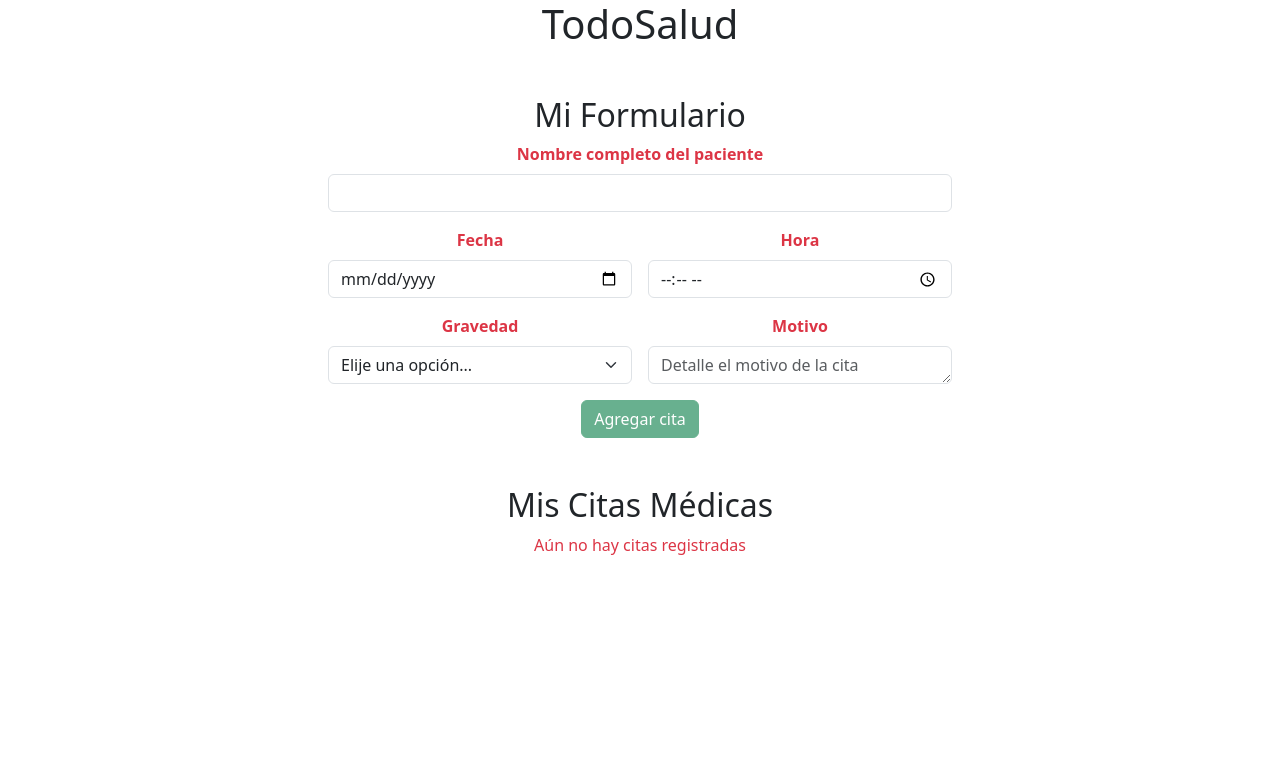
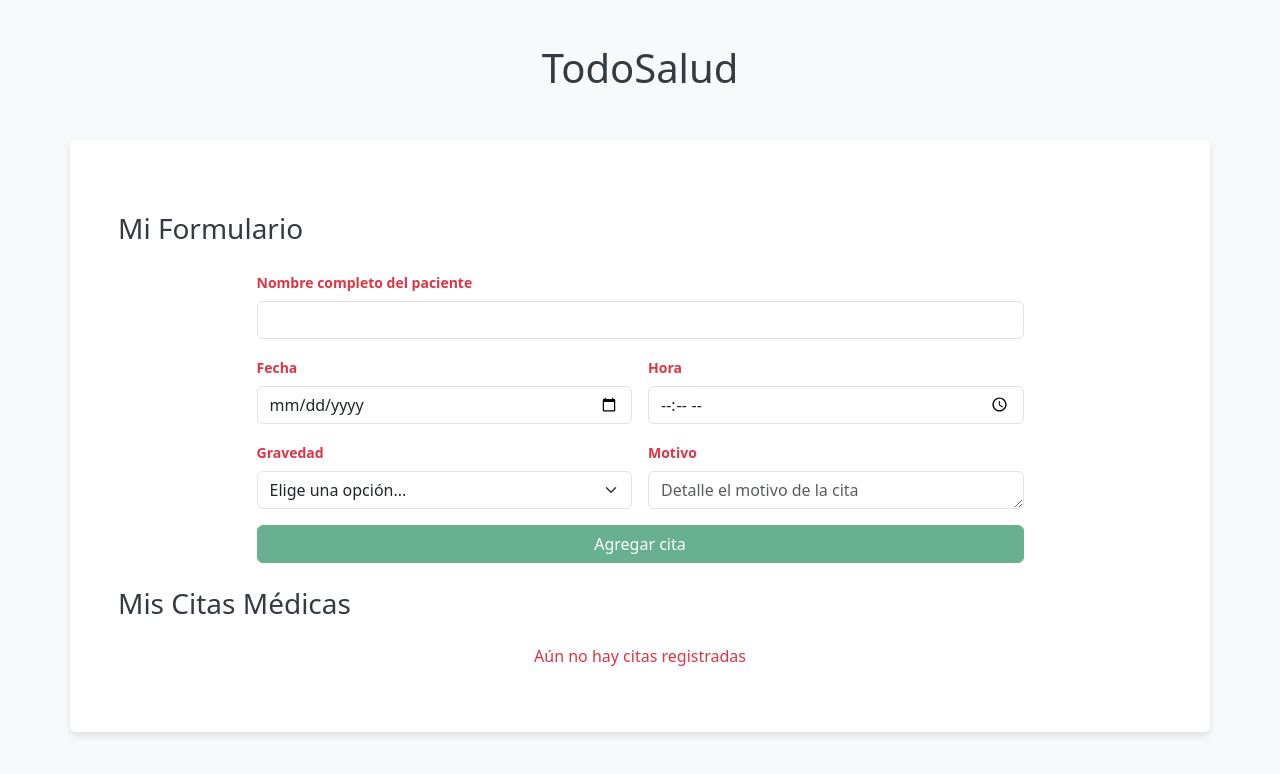
Before and after one commit to michelanyelo/agendarCitaMedicaVue-DL, a Vue app: page / in a window 1280 px wide. Shown: the top 774 px of the page. Built offline with nearby package versions, Linux system fonts and the light colour scheme.

Commit message:
M6D8 desafio: Updated App.vue, main.css, CitasMedicas.vue, FormCita.vue, and ListCita.vue with various styling and layout changes, including adding Bootstrap classes, modifying font sizes and colors, and adjusting padding and margins.

```diff
--- a/src/App.vue
+++ b/src/App.vue
@@ -3,9 +3,16 @@ import CitasMedicas from './components/CitasMedicas.vue'
 </script>
 
 <template>
-  <link rel="stylesheet" href="https://cdn.jsdelivr.net/npm/bootstrap-icons@1.11.3/font/bootstrap-icons.min.css">
-  <h1>TodoSalud</h1>
-  <CitasMedicas />
+  <div class="app">
+    <link rel="stylesheet" href="https://cdn.jsdelivr.net/npm/bootstrap-icons@1.11.3/font/bootstrap-icons.min.css">
+    <h1 class="text-center mt-4 mb-5">TodoSalud</h1>
+    <CitasMedicas />
+  </div>
 </template>
 
-<style scoped></style>
+<style scoped>
+h1 {
+  font-size: 2.5rem;
+  color: #343a40;
+}
+</style>
--- a/src/assets/main.css
+++ b/src/assets/main.css
@@ -1,5 +1,7 @@
 @import './base.css';
 
 #app {
-  text-align: center;
+  background: #f8f9fa;
+  min-height: 100vh;
+  padding: 20px;
 }
--- a/src/components/CitasMedicas.vue
+++ b/src/components/CitasMedicas.vue
@@ -1,8 +1,10 @@
 <template>
-    <!-- Formulario -->
-    <FormCita @submit-cita="agregarCita" />
-    <!-- Listado de Citas -->
-    <ListCita :listaCitas="citas" @eliminar-cita="eliminarCita" />
+    <div class="container py-5 px-5 rounded">
+        <!-- Formulario -->
+        <FormCita @submit-cita="agregarCita" />
+        <!-- Listado de Citas -->
+        <ListCita :listaCitas="citas" @eliminar-cita="eliminarCita" />
+    </div>
 </template>
 
 <script>
@@ -28,4 +30,9 @@ export default {
 };
 </script>
 
-<style scoped></style>
+<style scoped>
+.container {
+    background: #ffffff;
+    box-shadow: 0 4px 8px rgba(0, 0, 0, 0.1);
+}
+</style>
--- a/src/components/FormCita.vue
+++ b/src/components/FormCita.vue
@@ -1,10 +1,10 @@
 <template>
-    <h2 class="mt-5">Mi Formulario</h2>
-    <form class="row g-3 w-50 mx-auto" @submit.prevent="registrarCita">
+
+    <h2 class="my-4">Mi Formulario</h2>
+    <form class="row g-3 w-75 mx-auto" @submit.prevent="registrarCita">
         <div class="col-12">
             <label for="inputPaciente" class="form-label"
-                :class="{ 'text-danger fw-bold': !cita.paciente.trim() }">Nombre completo del
-                paciente</label>
+                :class="{ 'text-danger fw-bold': !cita.paciente.trim() }">Nombre completo del paciente</label>
             <input type="text" class="form-control" id="inputPaciente" v-model="cita.paciente">
         </div>
         <div class="col-md-6">
@@ -21,7 +21,7 @@
             <label for="inputGravedad" class="form-label"
                 :class="{ 'text-danger fw-bold': cita.gravedad <= 0 }">Gravedad</label>
             <select id="inputGravedad" class="form-select" v-model="cita.gravedad">
-                <option value="" disabled>Elije una opción...</option>
+                <option value="" disabled>Elige una opción...</option>
                 <option v-for="(nivel, idx) in nivelGravedad" :key="idx" :value="idx + 1">{{ nivel }}</option>
             </select>
         </div>
@@ -32,7 +32,7 @@
                 v-model="cita.motivo"></textarea>
         </div>
         <div class="col-12">
-            <button type="submit" class="btn btn-success" :disabled="!isFormValid">Agregar cita</button>
+            <button type="submit" class="btn btn-success w-100" :disabled="!isFormValid">Agregar cita</button>
         </div>
     </form>
 </template>
@@ -79,4 +79,16 @@ export default {
     },
 };
 </script>
-<style scoped></style>
+
+<style scoped>
+h2 {
+    font-size: 1.75rem;
+    color: #343a40;
+}
+
+
+.form-label {
+    font-size: 0.875rem;
+    color: #495057;
+}
+</style>
--- a/src/components/ListCita.vue
+++ b/src/components/ListCita.vue
@@ -1,25 +1,24 @@
 <template>
-    <div class="container">
-        <h2 class="mt-5">Mis Citas Médicas</h2>
-        <div class="row">
-            <div v-if="listaCitas.length > 0" class="row">
-                <div v-for="(cita, idx) in listaCitas" :key="idx" class="col-md-4 mb-3">
-                    <div class="card" :class="getCardClass(cita.gravedad)">
-                        <div class="card-body">
-                            <h5 class="card-title">Paciente: {{ cita.paciente }}</h5>
-                            <h6 class="card-subtitle text-muted">Fecha de Atención: {{ cita.fecha }}</h6>
-                            <p class="card-text m-0 p-0">Hora de Atención: {{ cita.horario }}</p>
-                            <p class="card-text m-0 p-0">Motivo de Consulta: {{ cita.motivo }}</p>
-                            <button class="btn btn-danger btn-sm mt-3" @click="confirmarEliminacion(cita.id)"
-                                aria-label="Eliminar cita">
-                                <i class="bi bi-trash"></i> Eliminar
-                            </button>
-                        </div>
+
+    <h2 class="my-4">Mis Citas Médicas</h2>
+    <div class="row">
+        <div v-if="listaCitas.length > 0" class="row">
+            <div v-for="(cita, idx) in listaCitas" :key="idx" class="col-md-4 mb-4">
+                <div class="card rounded" :class="getCardClass(cita.gravedad)">
+                    <div class="card-body">
+                        <h5 class="card-title">{{ cita.paciente }}</h5>
+                        <h6 class="card-subtitle mb-2 text-muted">Fecha: {{ cita.fecha }}</h6>
+                        <p class="card-text">Hora: {{ cita.horario }}</p>
+                        <p class="card-text">Motivo: {{ cita.motivo }}</p>
+                        <button class="btn btn-danger btn-sm mt-3" @click="enviarId(cita.id)"
+                            aria-label="Eliminar cita">
+                            <i class="bi bi-trash"></i> Eliminar
+                        </button>
                     </div>
                 </div>
             </div>
-            <p v-else class="text-danger">Aún no hay citas registradas</p>
         </div>
+        <p v-else class="text-danger text-center">Aún no hay citas registradas</p>
     </div>
 </template>
 
@@ -31,20 +30,43 @@ export default {
     },
     emits: ['eliminar-cita'],
     methods: {
-        confirmarEliminacion(id) {
-            if (confirm('¿Estás seguro de que quieres eliminar esta cita?')) {
-                this.$emit('eliminar-cita', id);
-            }
+        enviarId(id) {
+            this.$emit('eliminar-cita', id)
         },
         getCardClass(gravedad) {
-            return {
-                'bg-success bg-opacity-25': gravedad === 1,
-                'bg-warning bg-opacity-25': gravedad === 2,
-                'bg-danger bg-opacity-25': gravedad === 3
-            };
+            switch (gravedad) {
+                case 1: return 'bg-success bg-opacity-25';
+                case 2: return 'bg-warning bg-opacity-25';
+                case 3: return 'bg-danger bg-opacity-25';
+                default: return '';
+            }
         }
-    }
+    },
 };
 </script>
 
-<style scoped></style>
+<style scoped>
+h2 {
+    font-size: 1.75rem;
+    color: #343a40;
+}
+
+.card {
+    box-shadow: 0 2px 4px rgba(0, 0, 0, 0.1);
+}
+
+.card-title {
+    font-size: 1.25rem;
+    color: #495057;
+}
+
+.card-subtitle {
+    font-size: 0.9rem;
+    color: #6c757d;
+}
+
+.card-text {
+    font-size: 0.9rem;
+    color: #343a40;
+}
+</style>
```
